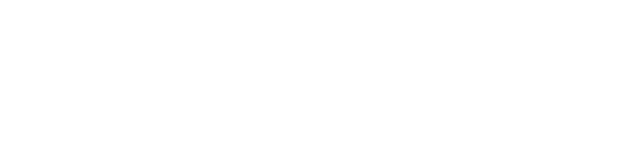
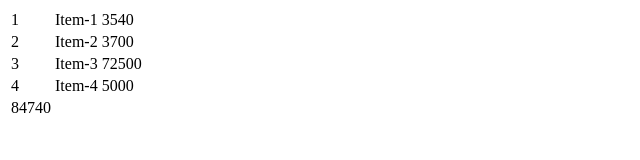
Before and after one commit to acciojob/grofers-checkout-2-TarunVanshkar, a website: page main.html in a window 1280 px wide. Shown: the whole page, without its empty margins (0-640 px from the left). Drawn offline with Linux system fonts and the light colour scheme.

Commit message:
created a submission

```diff
--- a/main.html
+++ b/main.html
@@ -8,6 +8,28 @@
 
 <body>
 	<!-- the entire body must be written by student -->
+	<table>
+        <tr>
+            <td>1</td>
+            <td>Item-1</td>
+            <td data-ns-test="prices">3540</td>
+        </tr>
+        <tr>
+            <td>2</td>
+            <td>Item-2</td>
+            <td data-ns-test="prices">3700</td>
+        </tr>
+        <tr>
+            <td>3</td>
+            <td>Item-3</td>
+            <td data-ns-test="prices">72500</td>
+        </tr>
+        <tr>
+            <td>4</td>
+            <td>Item-4</td>
+            <td data-ns-test="prices">5000</td>
+        </tr>
+    </table>
     <script type="text/javascript" src="./script.js">
 </script>
 
--- a/script.js
+++ b/script.js
@@ -1 +1,16 @@
 //your code here
+let table = document.querySelector("table");
+let priceList = document.querySelectorAll("[data-ns-test=prices]");
+// console.log(priceList)
+let totalPrice = 0;
+priceList.forEach((item) => {
+    totalPrice += Number(item.innerText);
+})
+// console.log(totalPrice)
+
+let lastRow = document.createElement("tr");
+let tableData = document.createElement("td");
+tableData.setAttribute("data-ns-test", "grandTotal");
+tableData.innerText = totalPrice;
+lastRow.appendChild(tableData);
+table.appendChild(lastRow);
```
